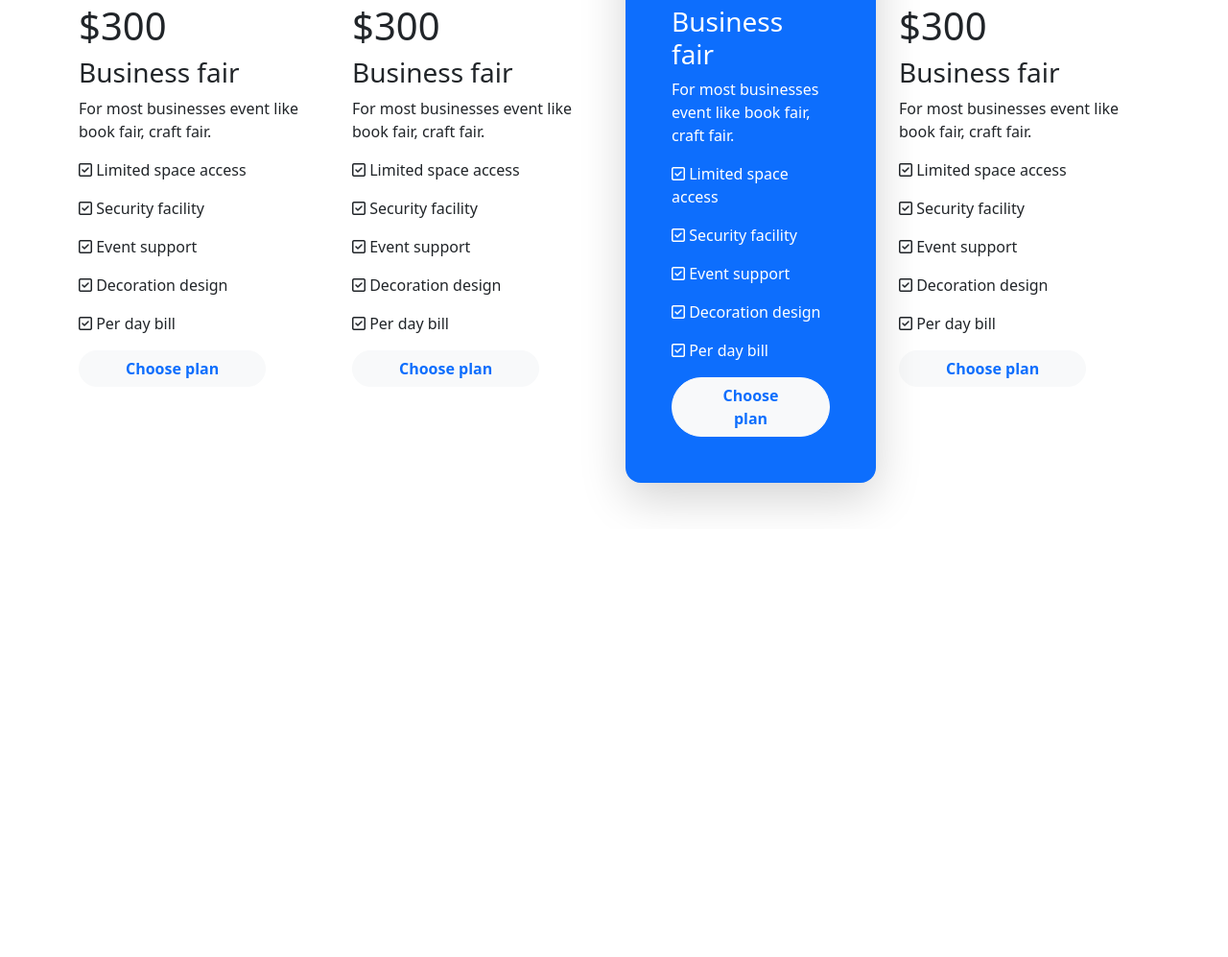
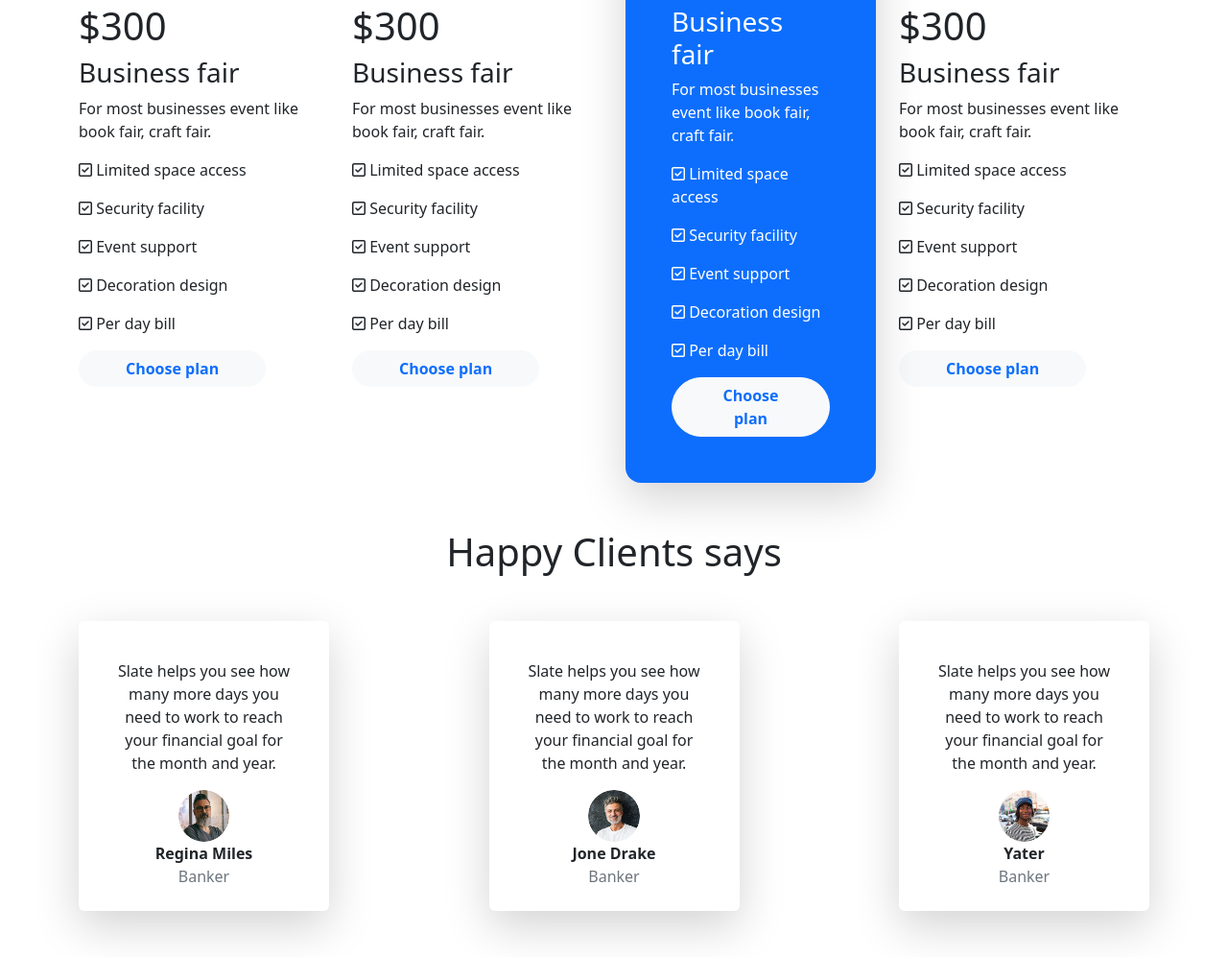
Before and after one commit to mizbauddintareq/convention-centre, a plain HTML site: page index.html in a window 1280 px wide. Shown: the part 1229-2226 px from the top of the page at 96% size. Before the commit the page ends 1780 px from the top, so only its background shows below. Drawn offline with nearby package versions, Linux system fonts and the light colour scheme.

Commit message:
add client section

```diff
--- a/index.html
+++ b/index.html
@@ -208,6 +208,49 @@
             </div>
         </section>
         <!-- Package Section Ends -->
+
+        <!-- Client Section Starts -->
+        <section class="container my-5">
+            <h1 class="my-5 text-center">Happy Clients says</h1>
+            <div class="row text-center row-cols-1 row-cols-md-4 g-4 d-flex justify-content-between align-items-center">
+                <div class="col">
+                    <div class="card h-100 shadow-lg p-4 border-0 ">
+                        <div class="card-body">
+                            <p class="card-text">Slate helps you see how many more days you need to work to reach your
+                                financial goal for the month and year.</p>
+                        </div>
+                        <img src="/images/person 1.png" class="card-img-bottom rounded-circle w-25 m-auto" alt="...">
+                        <span class="fw-bold">Regina Miles</span>
+                        <span class="text-secondary">Banker</span>
+                    </div>
+                </div>
+                <div class="col">
+                    <div class="card h-100 shadow-lg p-4 border-0">
+                        <div class="card-body">
+                            <p class="card-text">Slate helps you see how many more days you need to work to reach your
+                                financial goal for the month and year.</p>
+                        </div>
+                        <img src="/images/person 2.png" class="card-img-bottom rounded-circle w-25 m-auto" alt="...">
+                        <span class="fw-bold">Jone Drake</span>
+                        <span class="text-secondary">Banker</span>
+                    </div>
+                </div>
+                <div class="col">
+                    <div class="card h-100 shadow-lg p-4 border-0 ">
+                        <div class="card-body">
+                            <p class="card-text">Slate helps you see how many more days you need to work to reach your
+                                financial goal for the month and year.</p>
+                        </div>
+                        <img src="/images/person 3.png" class="card-img-bottom rounded-circle w-25 m-auto" alt="...">
+                        <span class="fw-bold">Yater</span>
+                        <span class="text-secondary">Banker</span>
+                    </div>
+                </div>
+
+
+            </div>
+        </section>
+        <!-- Client Section Ends -->
     </main>
     <!-- Main Section Ends -->
 
```
